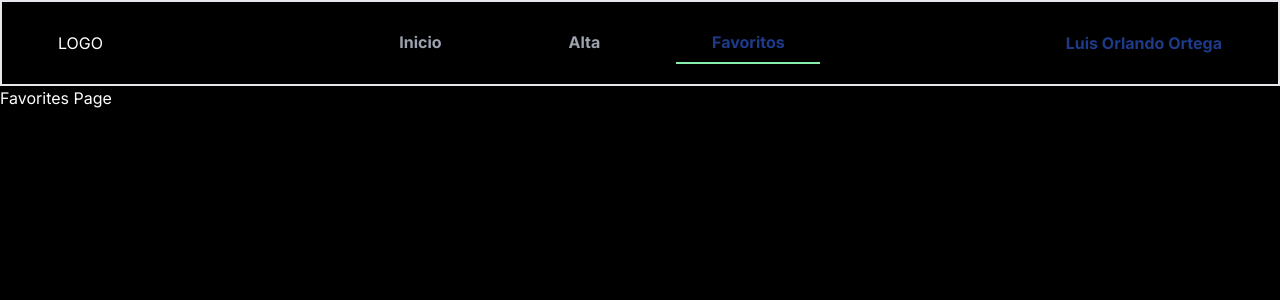
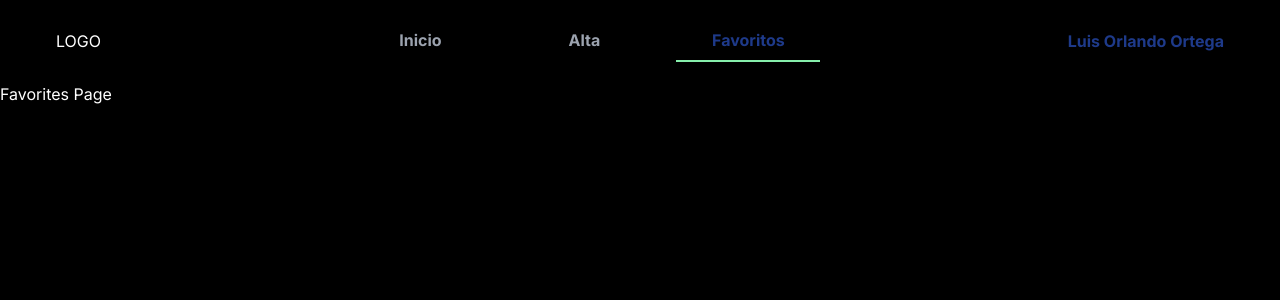
Before and after one commit to AlonsoMtzG/biblioteca, a Next.js app in the folder biblio/: page /favorites in a window 1280 px wide. Shown: the top 300 px of the page. Built offline with nearby package versions, Linux system fonts and the light colour scheme.

Commit message:
update minor styles nav
added hover styles

```diff
--- a/biblio/components/Nav.tsx
+++ b/biblio/components/Nav.tsx
@@ -12,7 +12,7 @@ export const Nav = () => {
   const path = usePathname();
 
   return (
-    <div className="flex border-2 justify-between py-5 px-14 items-center">
+    <div className="flex justify-between py-5 px-14 items-center shadow-lg">
       <span>LOGO</span>
       <ul className="flex gap-5">
         {routes.map((route) => (
@@ -24,7 +24,12 @@ export const Nav = () => {
                 : 'text-gray-400'
             }`}
           >
-            <Link href={route.path}>{route.name}</Link>
+            <Link
+              className="w-full h-full text-center cursor-pointer hover:text-blue-900"
+              href={route.path}
+            >
+              {route.name}
+            </Link>
           </li>
         ))}
       </ul>
```
